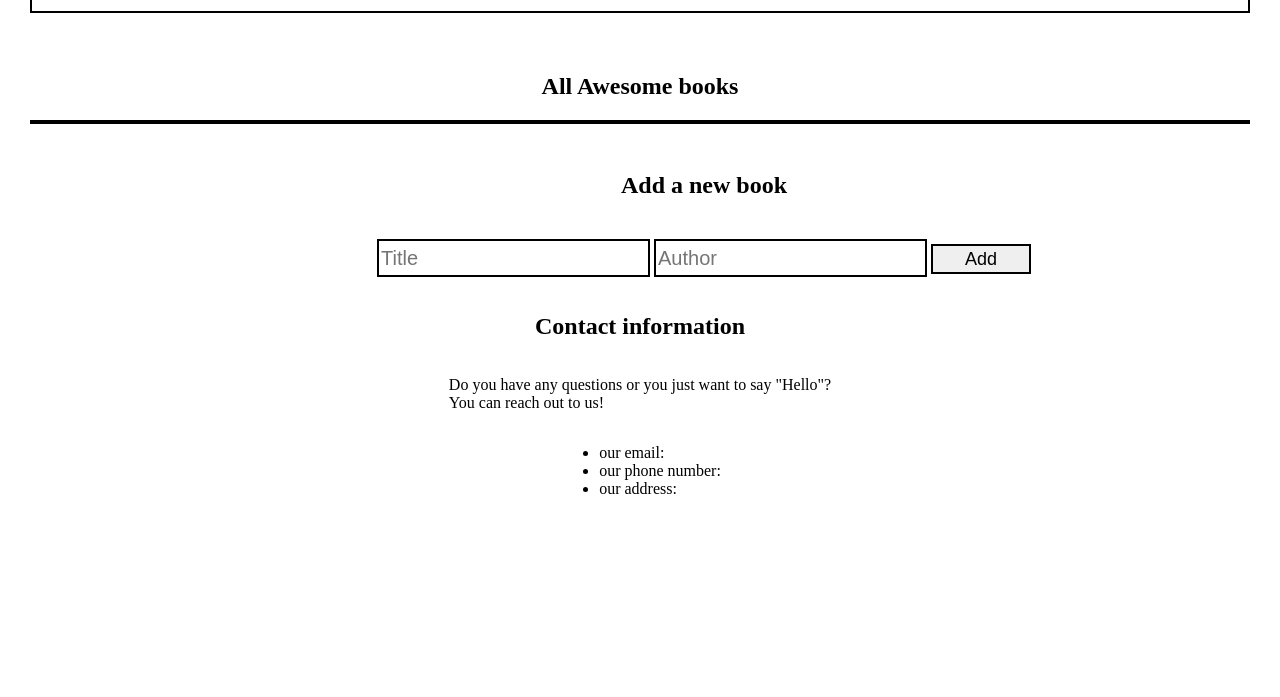
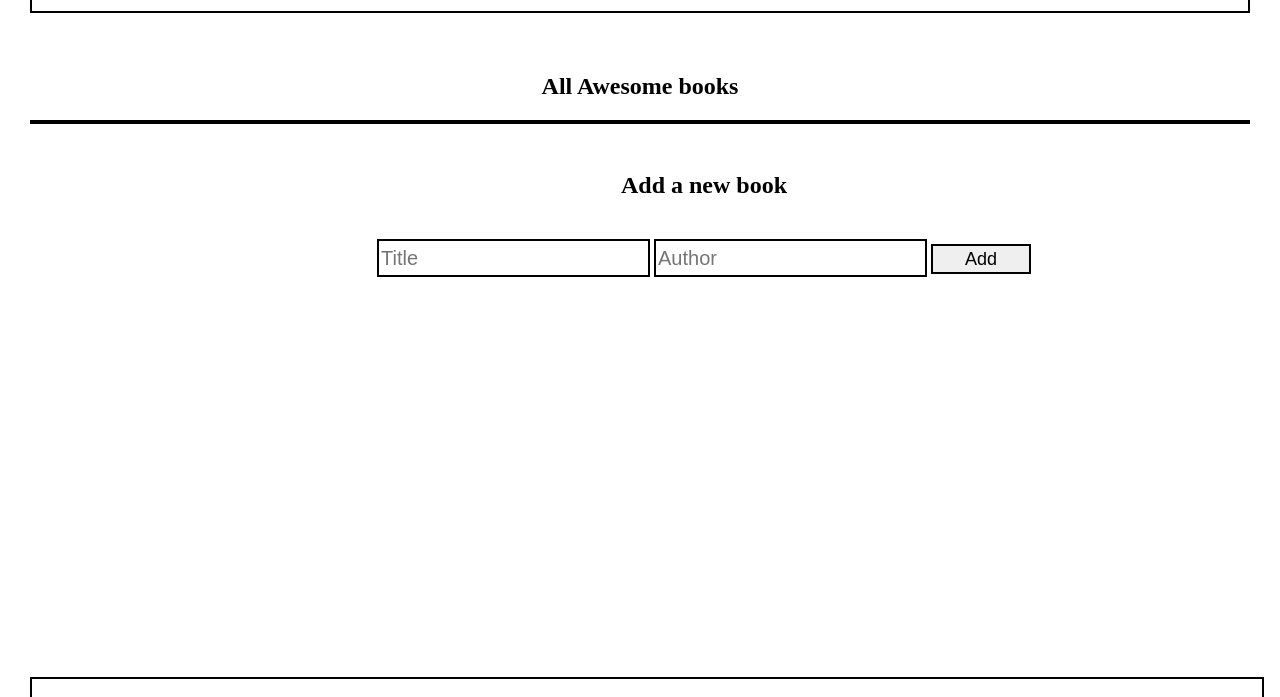
Before and after one commit to hiwina/Awesome-books, a website: page index.html in a window 1280 px wide. Shown: the part 102-799 px from the top of the page. Drawn offline with Linux system fonts and the light colour scheme.

Commit message:
Update index

```diff
--- a/index.html
+++ b/index.html
@@ -35,15 +35,7 @@
     </form>
     </section>
 
-    <section class="contact" id="contacts">
-        <h1 class="heading">Contact information</h1>
-        <p id="p">Do you have any questions or you just want to say "Hello"? <br> You can reach out to us!</p>
-        <ul id="co-ul" class="co-ul">
-          <li id="email">our email: </li>
-          <li id="email">our phone number:</li>
-          <li id="email">our address:</li>
-        </ul>
-    </section>
+
      <footer>
      <p>Copyright</p>
      <p>...</p>
```
